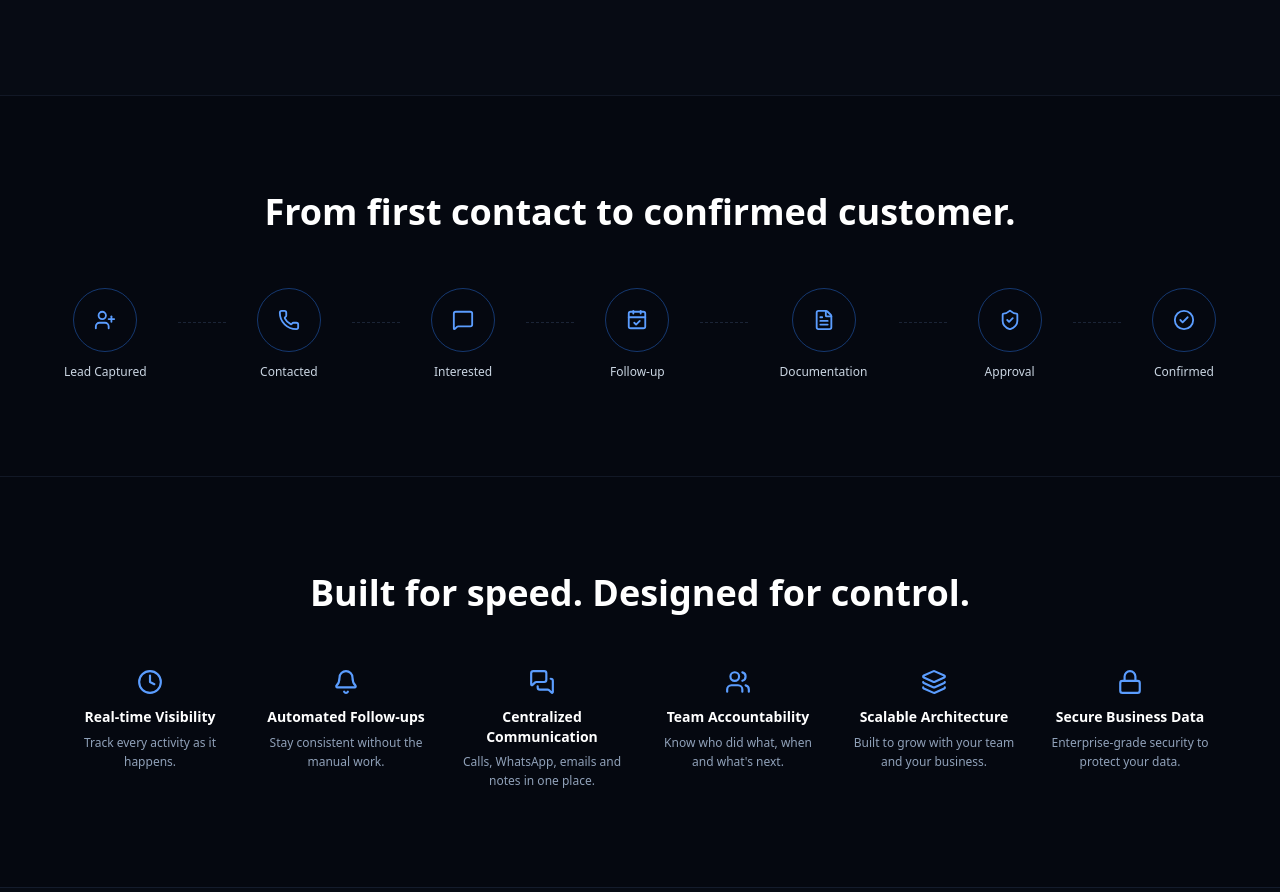
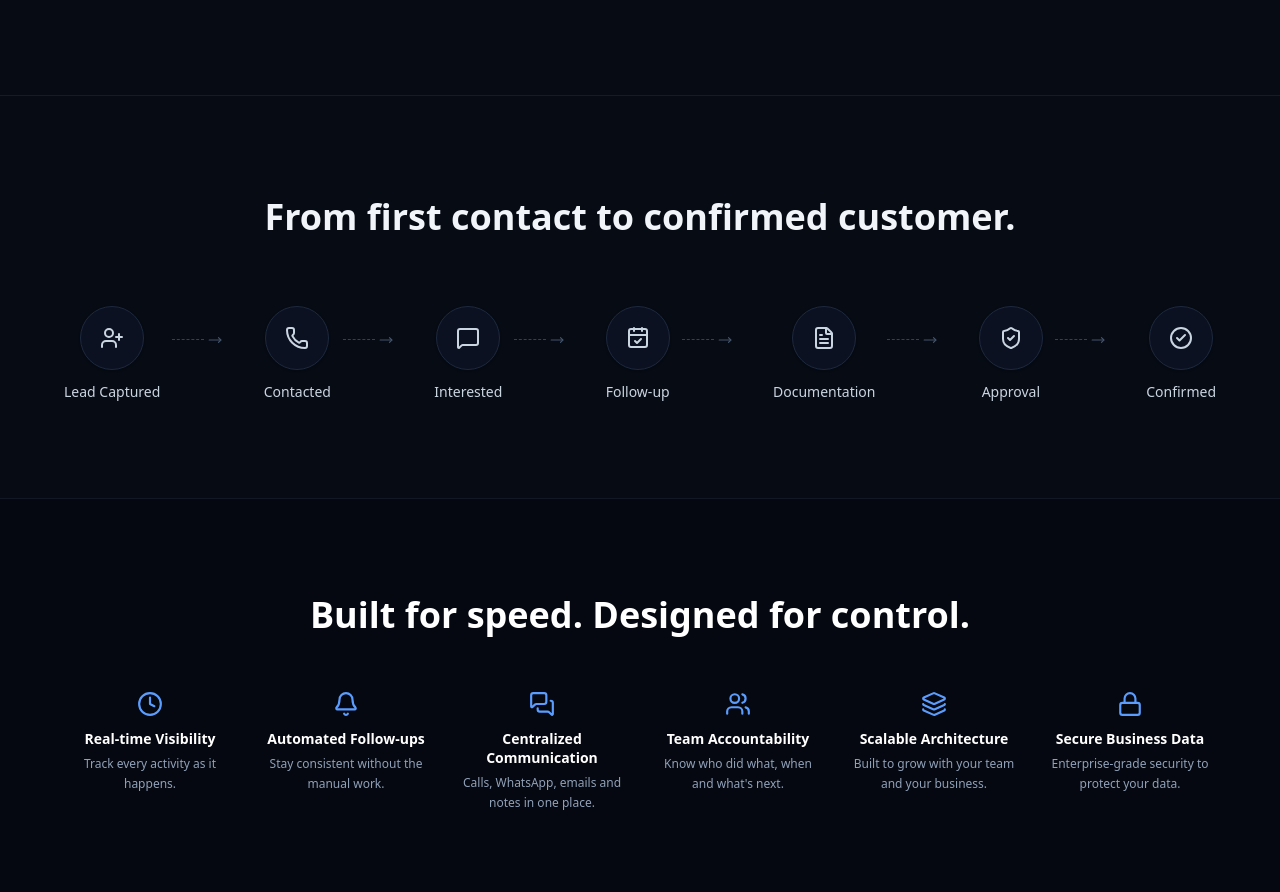
Before and after one commit to Prashant950/AIVIQONE, a Next.js app: page / in a window 1280 px wide. Shown: the part 1751-2643 px from the top of the page. Built offline with nearby package versions, Linux system fonts and the light colour scheme.

Commit message:
code updated

```diff
--- a/components/ProcessSection.tsx
+++ b/components/ProcessSection.tsx
@@ -6,6 +6,7 @@ import {
   FileText,
   ShieldCheck,
   CheckCircle2,
+  MoveRight,
 } from "lucide-react";
 
 const steps = [
@@ -20,40 +21,47 @@ const steps = [
 
 export default function ProcessSection() {
   return (
-    <section className="border-t border-border/60 px-5 py-16 lg:px-8 lg:py-24">
+    <section className="border-t border-slate-800/60 bg-[#070b14] px-5 py-16 lg:px-8 lg:py-24">
       <div className="mx-auto max-w-6xl">
-        <h2 className="text-center text-2xl font-bold sm:text-3xl lg:text-4xl">
+        {/* Heading */}
+        <h2 className="text-center font-sans text-2xl font-semibold leading-snug text-slate-100 sm:text-3xl lg:text-4xl">
           From first contact to confirmed customer.
         </h2>
 
-        {/* Mobile & tablet: compact grid, 3 per row */}
-        <div className="mt-12 grid grid-cols-3 gap-x-3 gap-y-8 sm:hidden">
+        {/* Mobile View */}
+        <div className="mt-12 grid grid-cols-2 gap-y-8 gap-x-4 sm:hidden">
           {steps.map(({ icon: Icon, label }) => (
-            <div key={label} className="flex flex-col items-center text-center">
-              <div className="flex h-12 w-12 shrink-0 items-center justify-center rounded-full border border-accent/40 text-accent-light">
-                <Icon size={18} />
+            <div key={label} className="group flex flex-col items-center text-center">
+              <div className="flex h-14 w-14 shrink-0 items-center justify-center rounded-full border border-blue-500/30 bg-blue-500/10 text-blue-400 shadow-sm transition-all duration-300 group-hover:scale-110 group-hover:border-blue-500">
+                <Icon size={22} />
               </div>
-              <span className="mt-2 text-[11px] font-medium leading-tight text-slate-300">
+              <span className="mt-3 font-sans text-sm font-medium leading-snug text-slate-300">
                 {label}
               </span>
             </div>
           ))}
         </div>
 
-        {/* Desktop / larger tablets: connected horizontal flow */}
-        <div className="mt-14 hidden items-center justify-between gap-2 sm:flex">
+        {/* Desktop View */}
+        <div className="mt-16 hidden items-center justify-between sm:flex">
           {steps.map(({ icon: Icon, label }, i) => (
-            <div key={label} className="contents">
-              <div className="flex flex-col items-center gap-3">
-                <div className="flex h-16 w-16 shrink-0 items-center justify-center rounded-full border border-accent/40 text-accent-light">
-                  <Icon size={22} />
+            <div key={label} className="flex items-center">
+              <div className="group flex flex-col items-center gap-3">
+                <div className="flex h-16 w-16 shrink-0 items-center justify-center rounded-full border border-slate-800 bg-[#0f172a]/60 text-slate-300 shadow-sm transition-all duration-300 ease-in-out group-hover:-translate-y-1 group-hover:border-blue-500/60 group-hover:bg-blue-500/10 group-hover:text-blue-400">
+                  <Icon size={24} />
                 </div>
-                <span className="whitespace-nowrap text-xs font-medium text-slate-300">
+                <span className="whitespace-nowrap font-sans text-sm font-medium text-slate-300 transition-colors duration-300 group-hover:text-white">
                   {label}
                 </span>
               </div>
+
               {i < steps.length - 1 && (
-                <div className="mx-1 mb-6 h-px w-6 shrink-0 border-t border-dashed border-border lg:w-12" />
+                <div className="mx-2 mb-7 flex items-center justify-center text-slate-700 lg:mx-3">
+                  <div className="flex items-center gap-1">
+                    <span className="h-[1px] w-4 border-t border-dashed border-slate-700 lg:w-8" />
+                    <MoveRight size={14} className="text-slate-600" />
+                  </div>
+                </div>
               )}
             </div>
           ))}
```
